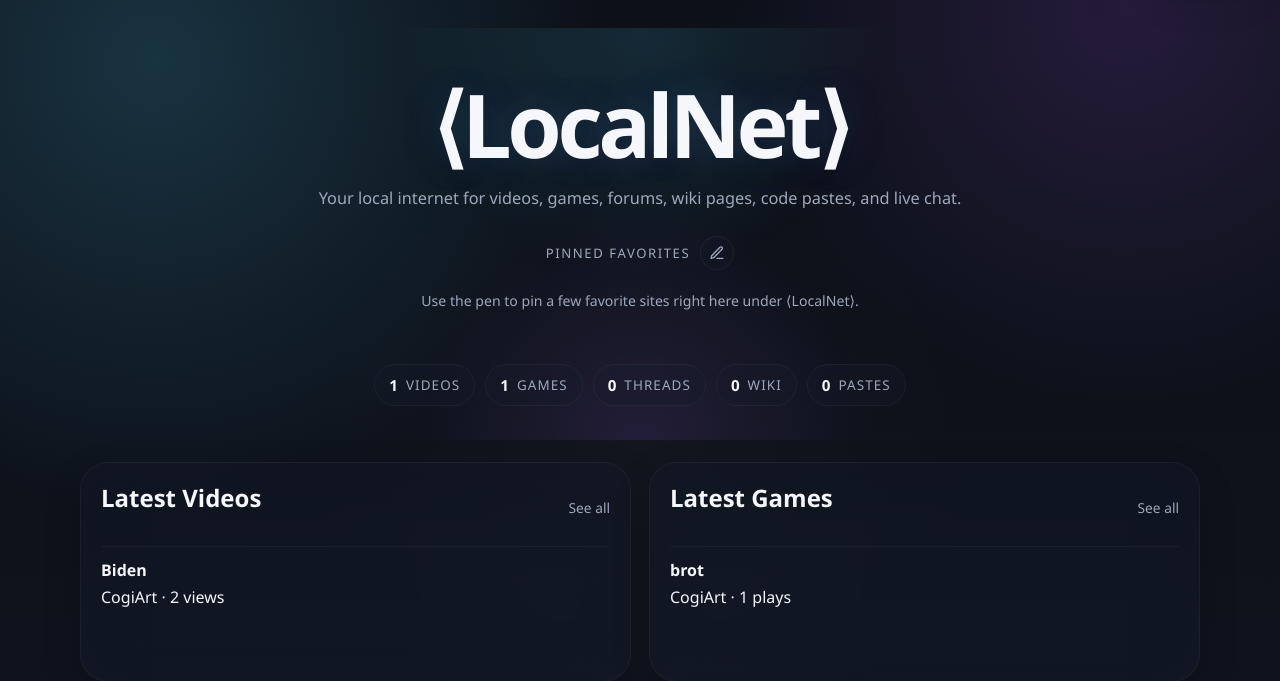
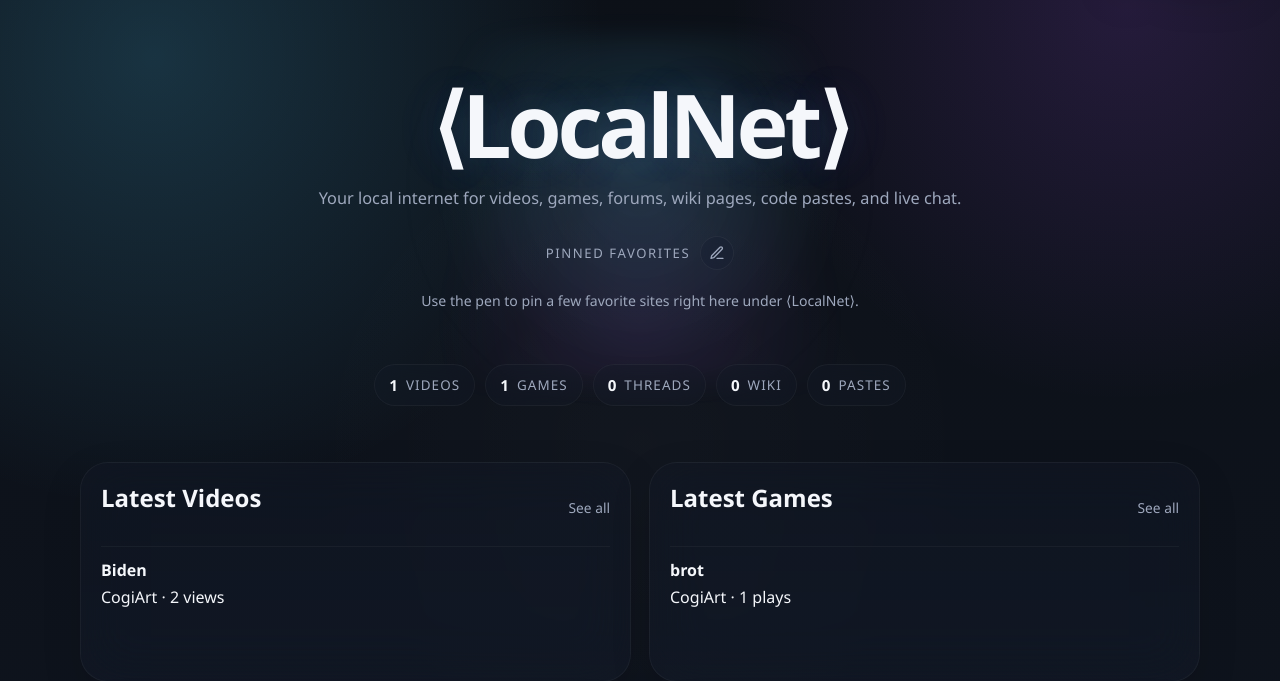
Before and after one commit to mateo-cogeanu/LocalNet, a Flask app: page / in a window 1280 px wide. Shown: the part 71-752 px from the top of the page. Run offline with Flask 3, Linux system fonts and the light colour scheme; the visitor is signed in with stand-in values (Sample User, id 1); some libraries are stand-ins or nearby versions.

Commit message:
let homepage gradient flow through hero

```diff
--- a/static/css/style.css
+++ b/static/css/style.css
@@ -284,17 +284,39 @@ nav {
 }
 
 .home-hub {
-  max-width: 860px;
+  max-width: 960px;
   margin: 18px auto 22px;
   padding: 56px 28px 34px;
   text-align: center;
-  background:
-    radial-gradient(circle at 50% 0%, color-mix(in srgb, var(--accent) 14%, transparent), transparent 42%),
-    radial-gradient(circle at 50% 100%, color-mix(in srgb, var(--accent2) 12%, transparent), transparent 38%);
+  background: transparent;
   border: none;
   border-radius: 42px;
   box-shadow: none;
   position: relative;
+  isolation: isolate;
+}
+
+.home-hub::before,
+.home-hub::after {
+  content: "";
+  position: absolute;
+  inset: 0;
+  pointer-events: none;
+  z-index: -1;
+}
+
+.home-hub::before {
+  inset: 2% -8% 14%;
+  background:
+    radial-gradient(circle at 50% 34%, color-mix(in srgb, var(--accent) 16%, transparent), transparent 34%),
+    radial-gradient(circle at 50% 82%, color-mix(in srgb, var(--accent2) 10%, transparent), transparent 32%);
+  filter: blur(12px);
+}
+
+.home-hub::after {
+  inset: 18% 10% 12%;
+  background: radial-gradient(circle at 50% 30%, rgba(255,255,255,0.035), transparent 56%);
+  filter: blur(24px);
 }
 
 .hub-brand {
```
Also changed, not shown: CHANGELOG.md.
